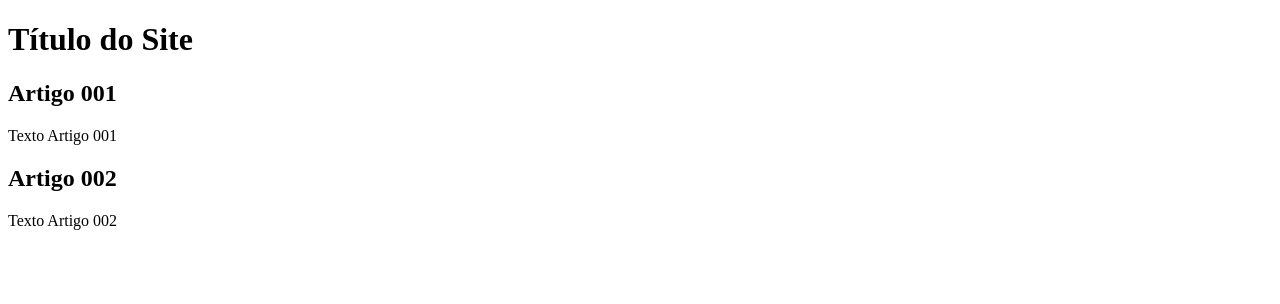
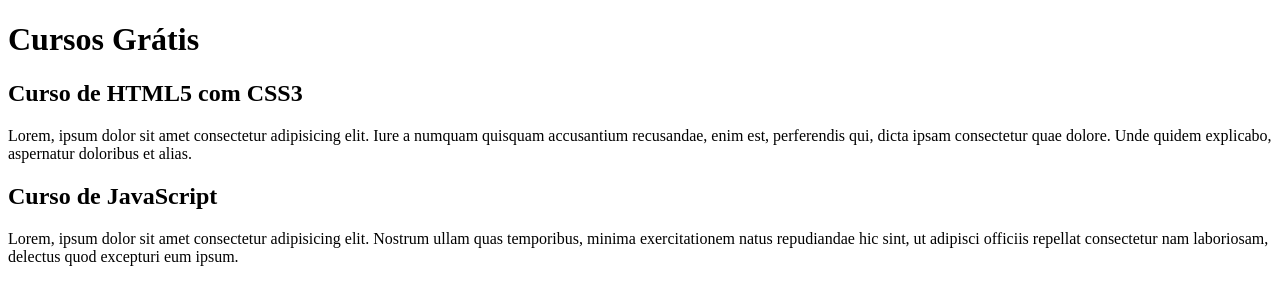
Before and after one commit to bs-matheus/projeto-site, a plain HTML site: page index.html in a window 1280 px wide. Drawn offline with Linux system fonts and the light colour scheme.

Commit message:
Comecei a escrever o conteúdo!
Alternando entre Branches...

```diff
--- a/index.html
+++ b/index.html
@@ -8,15 +8,15 @@
 <body>
     <main>
         <header>
-            <h1>Título do Site</h1>
+            <h1>Cursos Grátis</h1>
         </header>
     <article>
-        <h2>Artigo 001</h2>
-        <p>Texto Artigo 001</p>
+        <h2>Curso de HTML5 com CSS3</h2>
+        <p>Lorem, ipsum dolor sit amet consectetur adipisicing elit. Iure a numquam quisquam accusantium recusandae, enim est, perferendis qui, dicta ipsam consectetur quae dolore. Unde quidem explicabo, aspernatur doloribus et alias.</p>
     </article>
     <article>
-        <h2>Artigo 002</h2>
-        <p>Texto Artigo 002</p>
+        <h2>Curso de JavaScript</h2>
+        <p>Lorem, ipsum dolor sit amet consectetur adipisicing elit. Nostrum ullam quas temporibus, minima exercitationem natus repudiandae hic sint, ut adipisci officiis repellat consectetur nam laboriosam, delectus quod excepturi eum ipsum.</p>
     </article>
     </main>
 </body>
```
